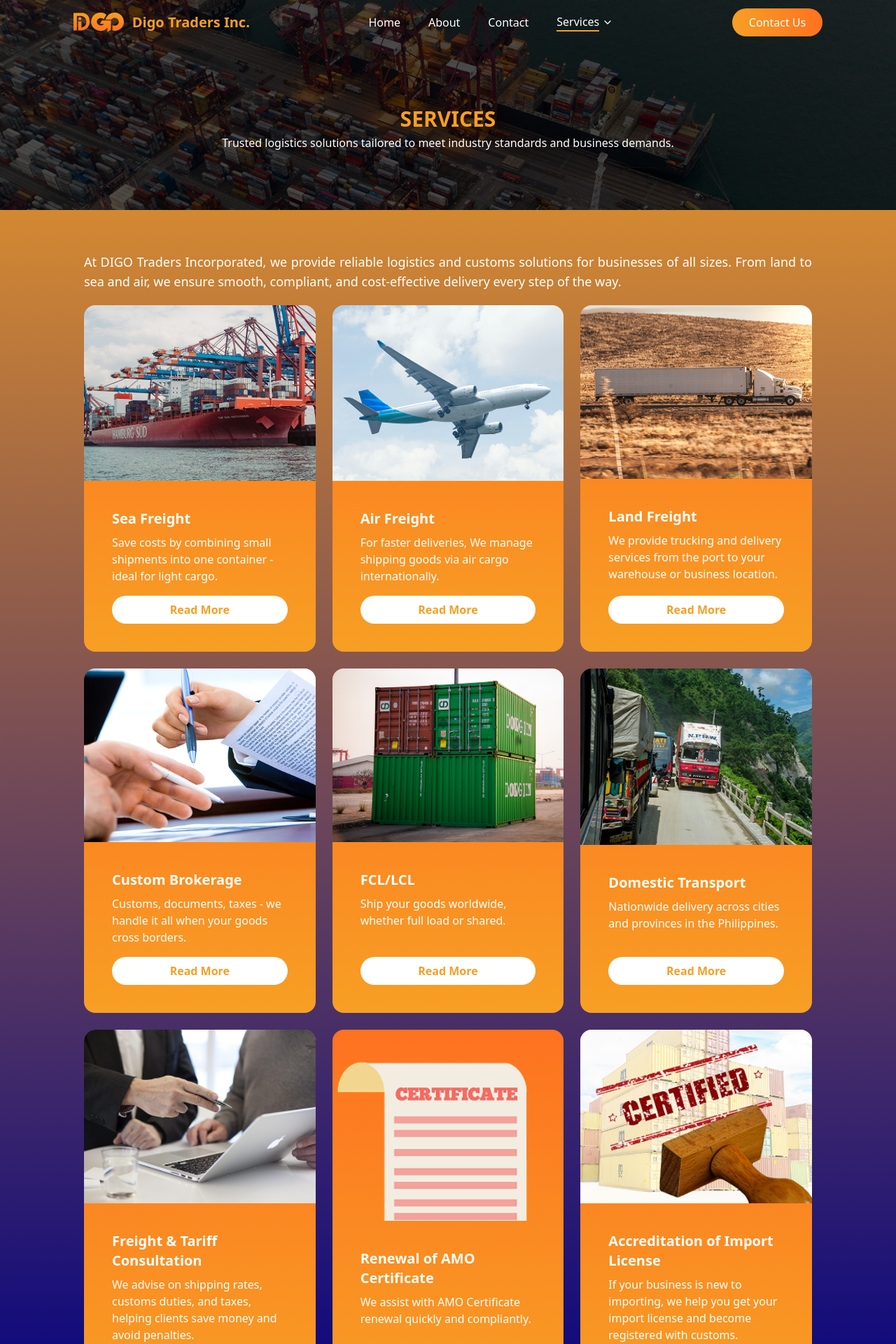
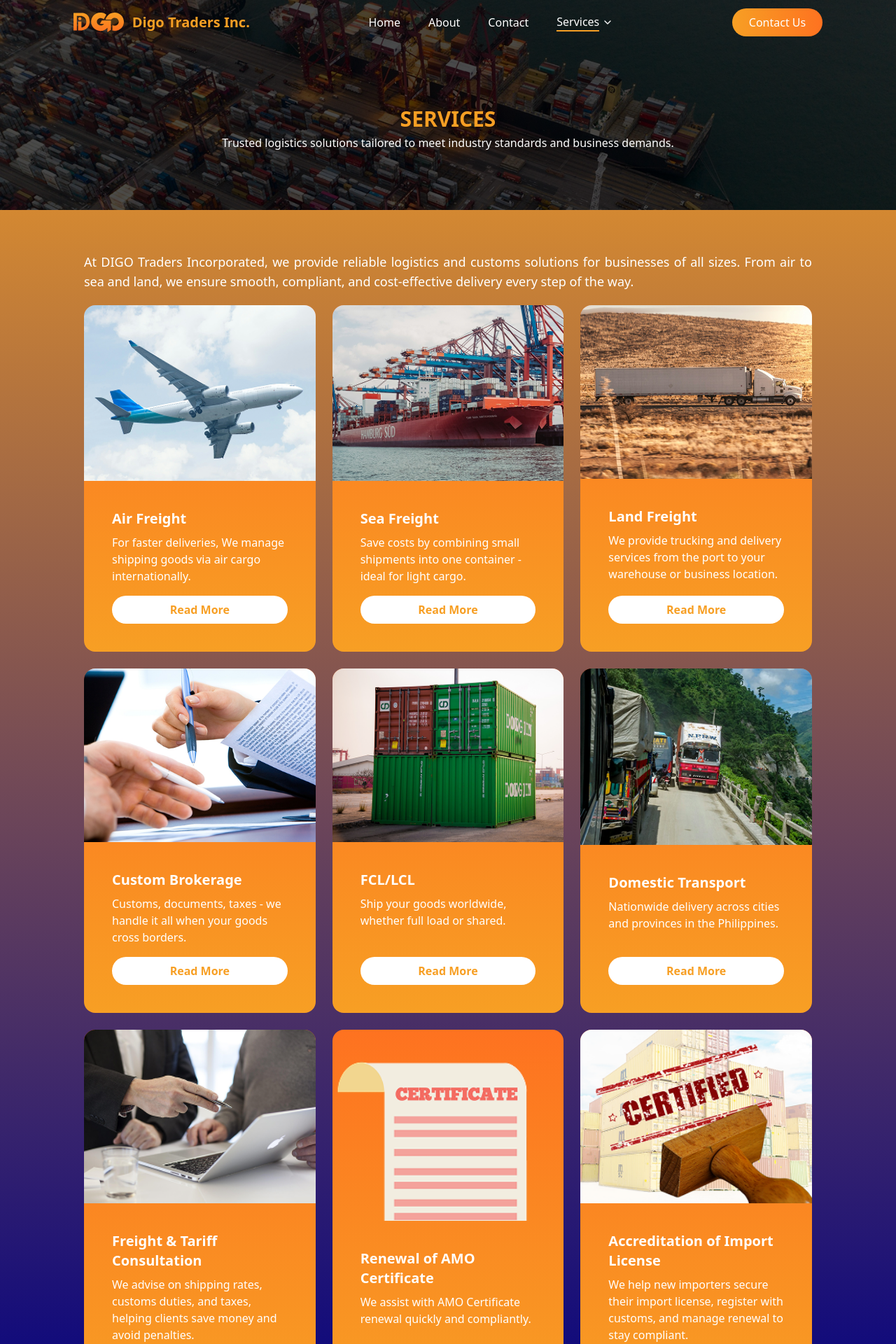
Before and after one commit to rastynkhen18/DigoTradersIncorporated-LandingPage, a React (Vite) app: page /services in a window 1280 px wide. Shown: the top 1920 px of the page at 70% size. Built offline with nearby package versions, Linux system fonts and the light colour scheme.

Commit message:
New Replace, Air, Sea, Land

```diff
--- a/src/components/Header.jsx
+++ b/src/components/Header.jsx
@@ -4,8 +4,8 @@ import Logo from "../assets/DigoTradersIncLogo.svg";
 import { Menu, X, ChevronDown } from "lucide-react";
 
 const services = [
+	{ to: "/services/airfreight", label: "Air Freight" },
 	{ to: "/services/seafreight", label: "Sea Freight" },
-	{ to: "/services/airfreight", label: "Air Freight" },
 	{ to: "/services/landfreight", label: "Land Freight" },
 	{ to: "/services/custombrokerage", label: "Custom Brokerage" },
 	{ to: "/services/fcl_lcl", label: "FCL/LCL" },
--- a/src/components/Header2.jsx
+++ b/src/components/Header2.jsx
@@ -4,8 +4,9 @@ import Logo from "../assets/DigoTradersIncorporatedLogo.svg";
 import { Menu, X, ChevronDown } from "lucide-react";
 
 const services = [
+	{ to: "/services/airfreight", label: "Air Freight" },
 	{ to: "/services/seafreight", label: "Sea Freight" },
-	{ to: "/services/airfreight", label: "Air Freight" },
+
 	{ to: "/services/landfreight", label: "Land Freight" },
 	{ to: "/services/custombrokerage", label: "Custom Brokerage" },
 	{ to: "/services/fcl_lcl", label: "FCL/LCL" },
--- a/src/components/ServicesSection.jsx
+++ b/src/components/ServicesSection.jsx
@@ -78,7 +78,7 @@ const ServicesSection = () => {
 			>
 				<h1 className="text-[var(--primary-color)] text-2xl md:text-3xl font-bold">OUR SERVICES</h1>
 				<p className="text-[var(--white-color)] text-sm md:text-base text-center max-w-xl my-3 mx-15 ">
-					We Offer End-To-End Logistics Solutions Tailored To Your Shipping Needs, Whether By Sea, Land Or Air.
+					We Offer End-To-End Logistics Solutions Tailored To Your Shipping Needs, Whether By Air, Sea Or Land.
 				</p>
 
 				{/* Mobile View with Dots and Swipe */}
--- a/src/pages/Contact.jsx
+++ b/src/pages/Contact.jsx
@@ -44,11 +44,11 @@ const Contact = () => {
 				</div>
 			</section>
 
-			<section className="min-h-screen w-full flex justify-center items-center p-5">
-				<div className="max-w-[1024px] flex flex-col justify-center items-center md:flex-row gap-5">
+			<section className=" w-full flex justify-center items-center p-5">
+				<div className="max-w-[1024]  h-full flex flex-col   md:flex-row gap-5">
 					{/* Left: Form */}
-					<div className="w-full md:w-1/2">
-						<div className="py-7 px-5 bg-[var(--white-color)] shadow-md rounded-xl border-2 border-[var(--primary-color)]">
+					<div className="w-full h-full  ">
+						<div className="py-7 px-5  bg-[var(--white-color)] shadow-md rounded-xl border-2 border-[var(--primary-color)]">
 							<p className="text-sm md:text-base text-left mb-2 font-bold">Have a question?</p>
 							<h1 className="text-[var(--primary-color)] md:text-xl font-bold mb-6 text-left">Send us a Message.</h1>
 
@@ -107,20 +107,20 @@ const Contact = () => {
 					</div>
 
 					{/* Right: Contact Info */}
-					<div className="w-full md:w-1/2 text-[var(--white-color)] flex flex-col gap-5">
+					<div className="w-full h-auto flex justify-between text-[var(--white-color)] flex-col  gap-5">
 						<div>
-							<img src={ContactImage} alt="ContactImage" className="w-full" />
+							<img src={ContactImage} alt="ContactImage" className="w-full aspect-video" />
 						</div>
 
 						<div
-							className="flex flex-col gap-5  rounded-xl p-6"
+							className="flex h-full flex-col justify-between rounded-xl p-6"
 							style={{
 								background: "linear-gradient(to right, var(--primary-color), var(--primary-accent))",
 							}}
 						>
 							<div>
 								<h2 className="text-xl font-semibold mb-1">Our Office</h2>
-								<p>2442 Park Avenue, Torred Bldg. Pasay City</p>
+								<p className="text-sm">2442 Park Avenue, Torred Bldg. Pasay City</p>
 							</div>
 
 							<div>
--- a/src/pages/Home.jsx
+++ b/src/pages/Home.jsx
@@ -47,7 +47,7 @@ const Home = () => {
 									<mark className="bg-transparent text-[var(--primary-color)]"> Digo Traders</mark>
 								</h1>
 								<p className="text-[var(--white-color)]  text-sm md:text-base md:max-w-xl text-justify pt-4">
-									From <mark className="bg-transparent text-[var(--primary-color)]">small packages to large cargo</mark> — Digo Traders ships by land, air and sea to support businesses of every size.
+									From <mark className="bg-transparent text-[var(--primary-color)]">small packages to large cargo</mark> — Digo Traders ships by Air, Sea and Land to support businesses of every size.
 								</p>
 							</div>
 
--- a/src/pages/Services.jsx
+++ b/src/pages/Services.jsx
@@ -14,20 +14,20 @@ import ServicesAccreditation from "../assets/images/servicesAccreditation.png";
 
 const data = [
 	{
+		img: ServicesAirFreight,
+		alt: "ServicesAirFreight",
+		title: "Air Freight",
+		description: "For faster deliveries, We manage shipping goods via air cargo internationally.",
+		button: "Read More",
+		link: "airfreight",
+	},
+	{
 		img: ServicesSeaFreight,
 		alt: "ServicesSeaFreight",
 		title: "Sea Freight",
 		description: "Save costs by combining small shipments into one container - ideal for light cargo.",
 		button: "Read More",
 		link: "seafreight",
-	},
-	{
-		img: ServicesAirFreight,
-		alt: "ServicesAirFreight",
-		title: "Air Freight",
-		description: "For faster deliveries, We manage shipping goods via air cargo internationally.",
-		button: "Read More",
-		link: "airfreight",
 	},
 	{
 		img: ServicesLandFreight,
@@ -81,7 +81,8 @@ const data = [
 		img: ServicesAccreditation,
 		alt: "ServicesAccreditation",
 		title: "Accreditation of Import License",
-		description: "If your business is new to importing, we help you get your import license and become registered with customs.",
+		description: "We help new importers secure their import license, register with customs, and manage renewal to stay compliant.",
+		// description: "If your business is new to importing, we help you get your import license and become registered with customs.",
 		button: "Read More",
 		link: "import-license",
 	},
@@ -109,7 +110,7 @@ const Services = () => {
 				<section className="p-5 md:p-10 md:mx-20">
 					<div className="flex justify-center items-center text-justify my-5">
 						<p className="text-sm md:text-lg text-[var(--white-color)]">
-							At DIGO Traders Incorporated, we provide reliable logistics and customs solutions for businesses of all sizes. From land to sea and air, we ensure smooth, compliant, and cost-effective
+							At DIGO Traders Incorporated, we provide reliable logistics and customs solutions for businesses of all sizes. From air to sea and land, we ensure smooth, compliant, and cost-effective
 							delivery every step of the way.
 						</p>
 					</div>
```
